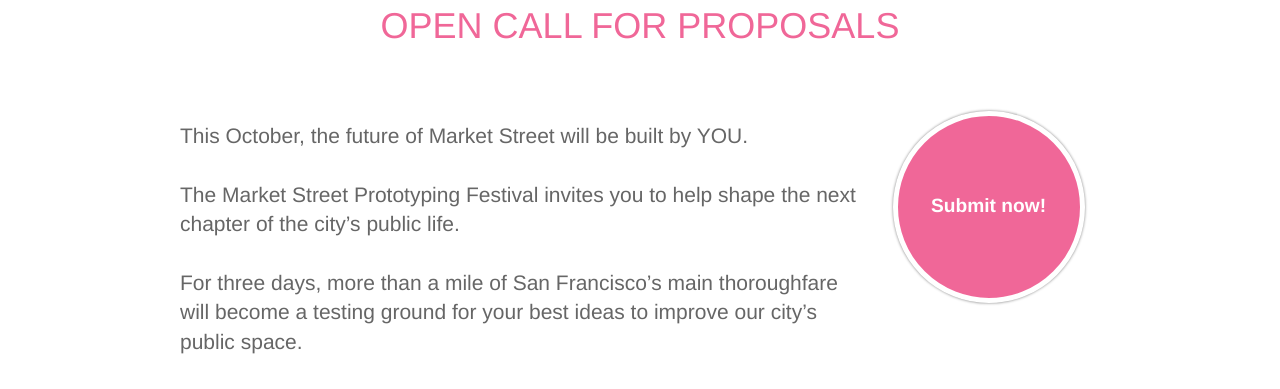
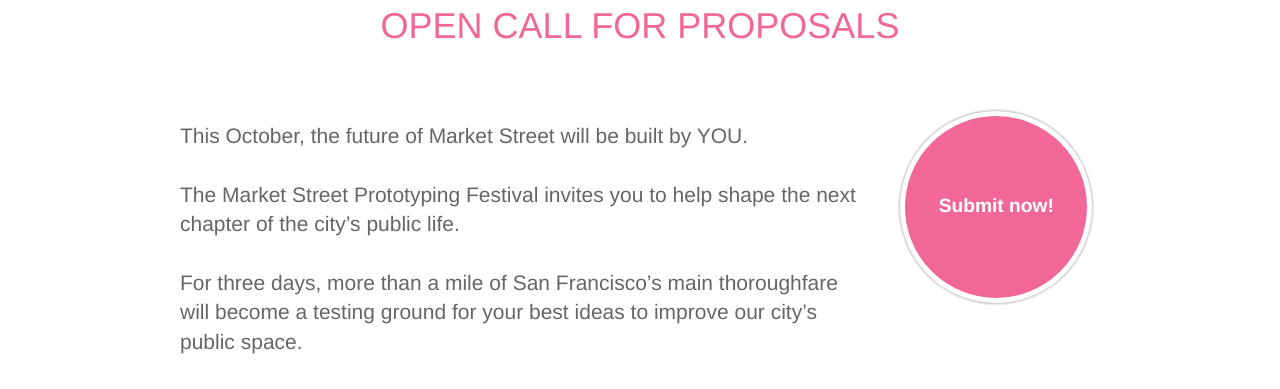
Before and after one commit to jakelevitas/market-street-proto-fest, a Jekyll site: the page built from opencall/index.html, in a window 1280 px wide. Shown: the part 175-564 px from the top of the page. Built offline with Jekyll 4.4.1, drawn with Linux system fonts in a browser that asks for light colours; nearby versions of some CDN libraries.

Commit message:
centers opencall submit button on mobile

```diff
--- a/opencall/index.html
+++ b/opencall/index.html
@@ -17,7 +17,7 @@ title: Market Street Prototyping Festival
 				<br><br>We are asking you to design and prototype your vision, bring it onto the street, and share it with thousands.
 			</p>
     </div>
-    <div class="col-md-3">
+    <div class="col-md-3 text-center">
 			<button type="button" class="btn circle-btn">Submit now!</button>
     </div>
   </section>
```
